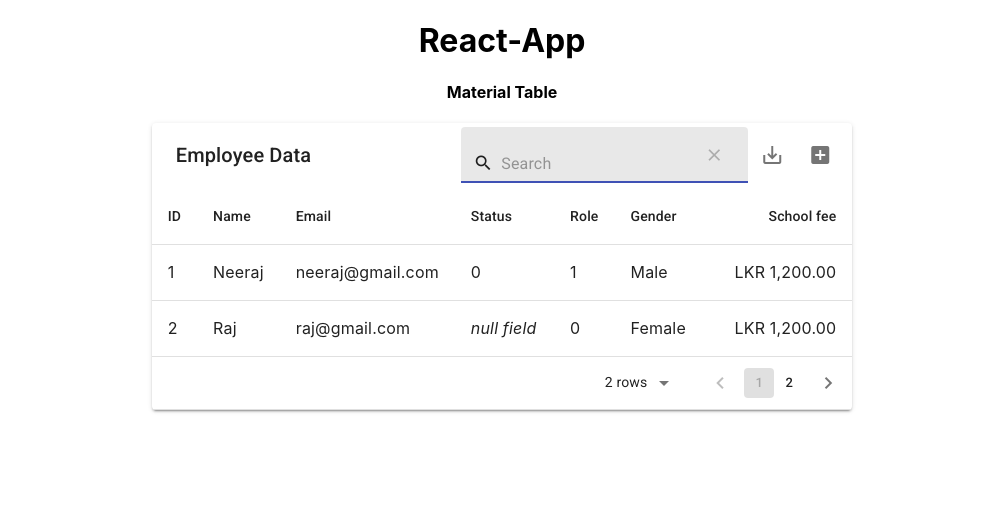
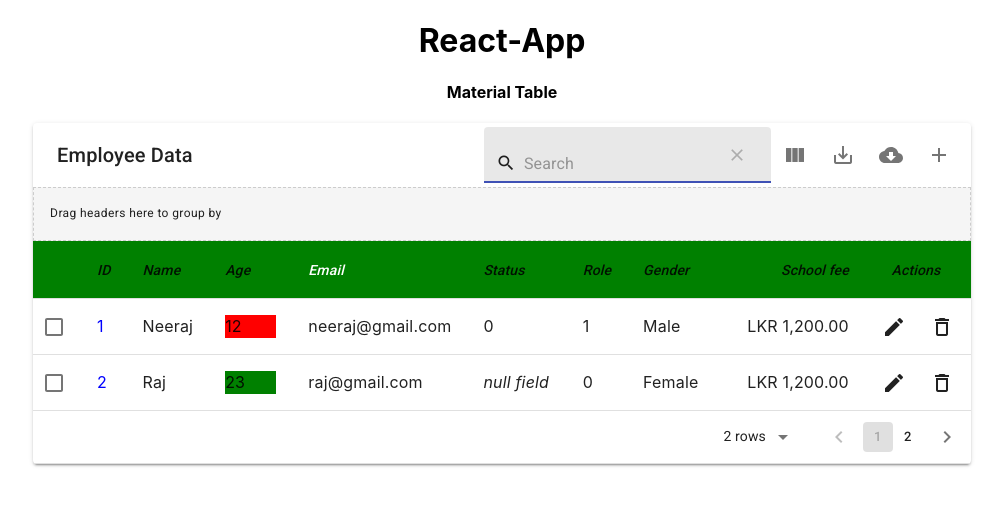
Before and after one commit to mGunawardhana/material-table-with-pagination-search-and-other-features, a React (Create React App) app: page / in a window 1280 px wide. Shown: the top 506 px of the page, without its empty margins (138-1141 px from the left). Built offline with nearby package versions, Linux system fonts and the light colour scheme.

Commit message:
content update tuto one closed

```diff
--- a/package.json
+++ b/package.json
@@ -4,6 +4,7 @@
   "private": true,
   "dependencies": {
     "@material-ui/core": "^4.12.4",
+    "@material-ui/icons": "^4.11.3",
     "@testing-library/jest-dom": "^4.2.4",
     "@testing-library/react": "^9.3.2",
     "@testing-library/user-event": "^7.1.2",
@@ -11,6 +12,7 @@
     "ag-grid-enterprise": "^23.2.0",
     "ag-grid-react": "^23.2.0",
     "axios": "^0.19.2",
+    "material-icons": "^1.13.10",
     "material-table": "^1.69.3",
     "react": "^16.13.1",
     "react-dom": "^16.13.1",
--- a/src/App.js
+++ b/src/App.js
@@ -1,59 +1,87 @@
-import React, { useState } from 'react';
+import React, {useState} from 'react';
 import './App.css';
 import MaterialTable from 'material-table';
+import CloudDownloadIcon from '@material-ui/icons/CloudDownload';
+import AddIcon from '@material-ui/icons/Add';
 
-const empList = [{ id: 1, name: "Neeraj", email: 'neeraj@gmail.com', status: 0, role: 1, gender: 'M', fee: 1200 }, {
-    id: 2,
-    name: "Raj",
-    email: 'raj@gmail.com',
-    status: null,
-    role: 0,
-    gender: 'F',
-    fee: 1200
-}, { id: 3, name: "David", email: 'david342@gmail.com', status: 1, role: 3, gender: 'M', fee: 1200 }, {
-    id: 4,
-    name: "Vikas",
-    email: 'vikas75@gmail.com',
-    status: 0,
-    role: 2,
-    gender: 'F',
-    fee: 1200
-},];
+const empList = [{
+    id: 1, name: "Neeraj", age: "12", email: 'neeraj@gmail.com', status: 0, role: 1, gender: 'M', fee: 1200
+}, {id: 2, name: "Raj", age: "23", email: 'raj@gmail.com', status: null, role: 0, gender: 'F', fee: 1200}, {
+    id: 3, name: "David", age: "11", email: 'david342@gmail.com', status: 1, role: 3, gender: 'M', fee: 1200
+}, {id: 4, name: "Vikas", age: "45", email: 'vikas75@gmail.com', status: 0, role: 2, gender: 'F', fee: 1200},];
 
 function App() {
     const [tableData, setTableData] = useState(empList); // Initialize with empList
 
-    const columns = [
-        // { title: "ID", field: "id", sorting: false },
-        { title: "ID", field: "id", sorting: false, filtering: false },
-        { title: "Name", field: "name", sorting: false, filterPlaceholder: "search here" },
-        { title: "Email", field: "email", sorting: false, filtering: false },
-        { title: "Status", field: 'status', filtering: false, emptyValue: () => <em>null field</em> },
-        // { title: "Role", field: "role", defaultSort: "asc" },
-        { title: "Role", field: "role", sorting: false, filtering: false },
-        { title: "Gender", field: "gender", lookup: { M: "Male", F: "Female", sorting: false, filtering: false }, export: false },
-        { title: "School fee", field: "fee", type: 'currency', filtering: false, currencySetting: { currencyCode: "LKR", minimumFractionDigits: 2, sorting: false } }
-    ];
+    const columns = [// { title: "ID", field: "id", sorting: false },
+        {title: "ID", field: "id", sorting: false, filtering: false,cellStyle:{color:"blue"}}, {
+            title: "Name", field: "name", sorting: false, filterPlaceholder: "search here"
+        }, {
+            title: "Age",
+            field: "age",
+            render: (rowData) => <div style={{backgroundColor: rowData.age >= 18 ? "green" : "red"}}>{rowData.age}</div>
+        }, {title: "Email", field: "email", sorting: false, filtering: false, grouping: false,headerStyle:{color: "#fff"}},//if we're false grouping we cant group by this fields
+        {
+            // title: "Status", field: 'status', filtering: false, emptyValue: () => <em>null field</em>,defaultGroupOrder:1 //we can group by levels with table headings
+            title: "Status", field: 'status', filtering: false, emptyValue: () => <em>null field</em>,//defaultGroupOrder:1,
+        }, // { title: "Role", field: "role", defaultSort: "asc" },
+        {
+            title: "Role", field: "role", sorting: false, filtering: false
+        }, // { title: "Gender", field: "gender", lookup: { M: "Male", F: "Female", sorting: false, filtering: false }, export: false },
+        {title: "Gender", field: "gender", lookup: {M: "Male", F: "Female"}}, {
+            title: "School fee",
+            field: "fee",
+            type: 'currency',
+            filtering: false,
+            currencySetting: {currencyCode: "LKR", minimumFractionDigits: 2, sorting: false}
+        }];
 
     return (<div className="App">
         <h1 align="center">React-App</h1>
         <h4 align='center'>Material Table</h4>
         <div style={{
-            display: "flex",
-            justifyContent: "center",  // Center horizontally
+            display: "flex", justifyContent: "center",  // Center horizontally
             alignItems: "center",      // Center vertically           // Adjust the height as needed
-        }} >
+        }}>
             <MaterialTable
                 title="Employee Data"
+                data={tableData}
+                columns={columns}
                 // options={{ sorting: false, search: false, searchText: "raj", searchFieldAlignment: "left" }}
 
                 //adding data to table
                 editable={{
                     onRowAdd: (newRow) => new Promise((resolve, reject) => {
-                        console.log(newRow);
+                        setTableData([...tableData, newRow]);
+
+                        setTimeout(() => resolve(), 500);
+                    }), onRowUpdate: (newRow, oldData) => new Promise((resolve, reject) => {
+                        const updatedData = [...tableData]
+                        updatedData[oldData.tableData.id] = newRow;
+                        setTableData(updatedData);
+                        console.log(newRow, oldData);
+                        setTimeout(() => resolve(), 500);
+                    }), onRowDelete: (selectedRow) => new Promise((resolve, reject) => {
+                        const updatedData = [...tableData];
+                        updatedData.splice(selectedRow.tableData.id, 1);
+                        setTableData(updatedData);
+                        setTimeout(() => resolve(), 500);
                     })
                 }}
 
+                //if this button shows in table row
+                // actions={[{
+                //     icon: () => <button>Click here</button>, tooltip: "Click me", onClick: (e,data) => console.log(data);
+                // }]}
+
+                actions={[{
+                    icon: () => <CloudDownloadIcon/>,
+                    tooltip: "Click me",
+                    onClick: (e, data) => console.log(data),
+                    isFreeAction: true //this one is default false but if i true it will be shown on top of the table
+                }]}
+
+                onSelectionChange={(selectedRows) => console.log(selectedRows)}
 
                 options={{
                     search: true,
@@ -70,17 +98,26 @@ function App() {
                     exportAllData: true,
                     exportFileName: "Table_Data",
                     addRowPosition: "first",
-                    actionsColumnIndex: -1
+                    actionsColumnIndex: -1,
+                    selection: true,//showing check box
+                    showSelectAllCheckbox: false,//disabling table header checkbox
+                    //if we can disable any rows we want like this
+                    // selectionProps: rowData => ({
+                    //     disabled: rowData.name === "Raj", color: "primary"
+                    // }),
+                    columnsButton: true,//we can manage table columns using this
+                    grouping: true,//we can group using table header
                     // sorting: false,  // If you want to disable sorting
                     // filtering: true,  // If you want to enable filtering
+                    // rowStyle: (data, index) => index % 2 === 0 ? {background: "yellow"} : null,
+                    headerStyle: {background: "green",fontStyle:"italic"}
                 }}
-                data={tableData}
-                columns={columns}
+                icons={{ Add: () => <AddIcon/> }}//we can customize default table icons like this
             />
         </div>
     </div>);
 }
 
-//TODO 17:43
+//TODO 39.12
 
 export default App;
```
Also changed, not shown: 2 other files (tests, documents, lock files or other folders).
